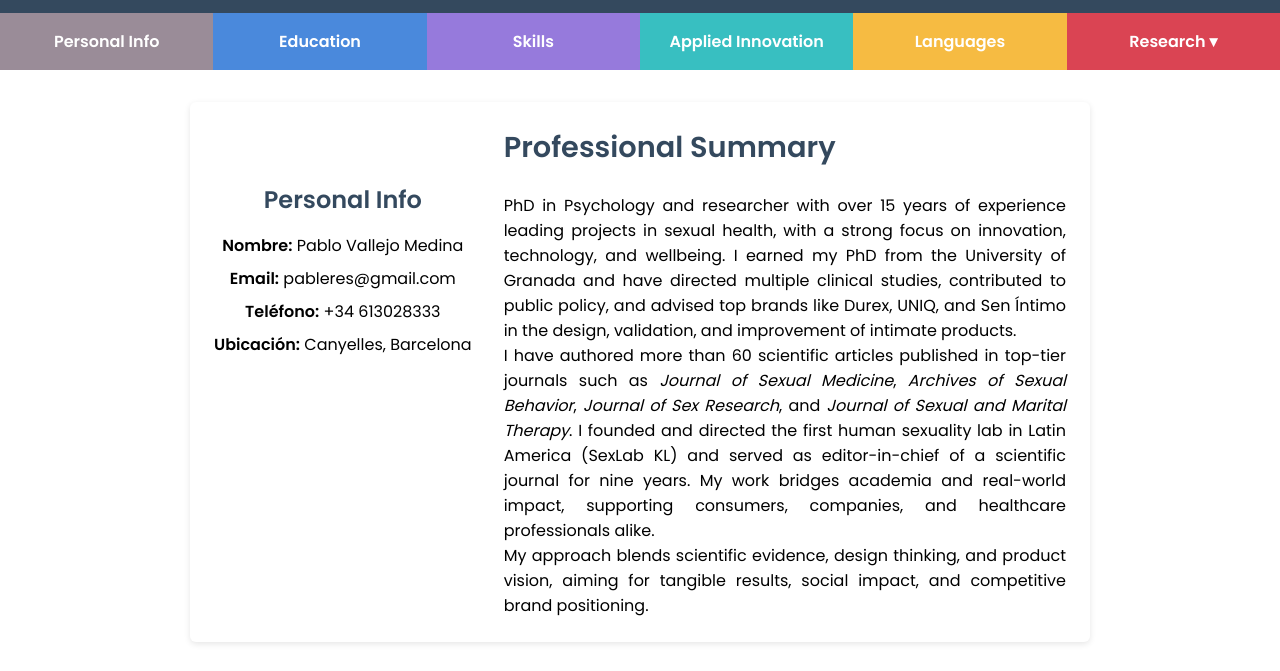
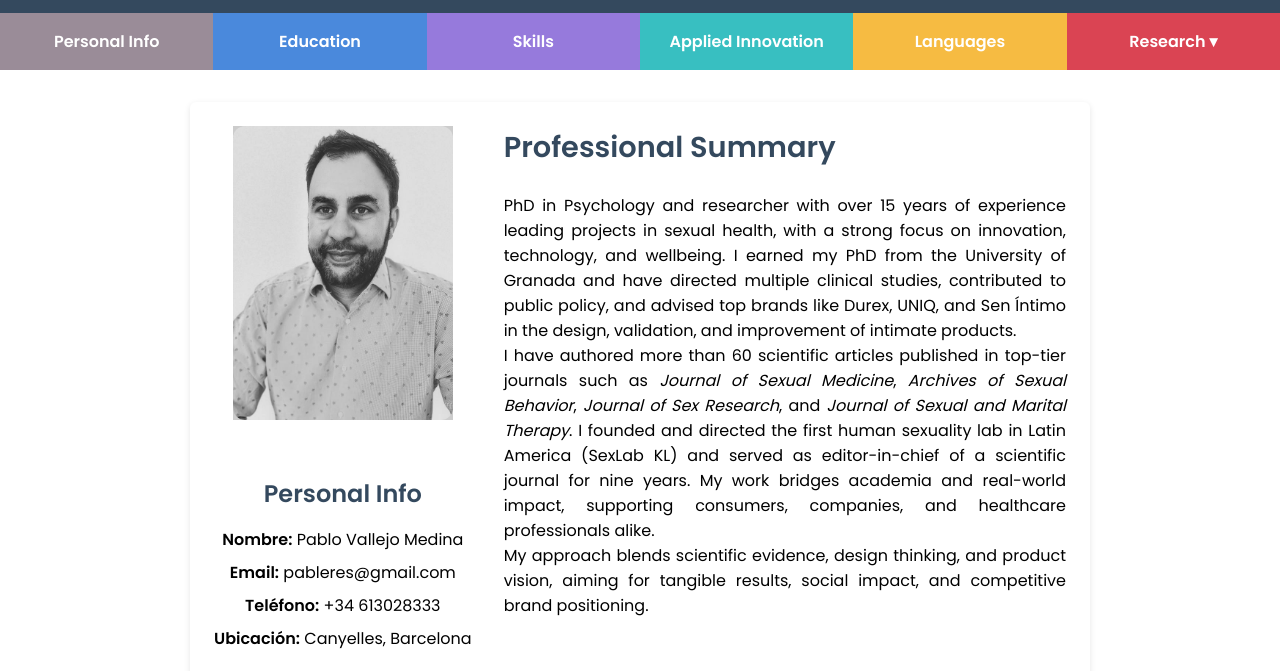
Before and after one commit to pableres/pablo-cv, a plain HTML site: page index-en.html in a window 1280 px wide. Shown: the part 63-734 px from the top of the page. Drawn offline with Linux system fonts and the light colour scheme; a script that the page names is missing.

Commit message:
Update style.css

```diff
--- a/style.css
+++ b/style.css
@@ -204,9 +204,11 @@ main { max-width:900px; margin:2rem auto; }
 
 .profile-photo-hover {
   width: 220px;
-  height: auto;
+  aspect-ratio: 3 / 4; /* Mantiene proporción vertical */
   margin: 0 auto 2rem;
   position: relative;
+  overflow: hidden;
+  background: #ccc; /* opcional, útil para ver si hay espacio */
 }
 
 .profile-photo-hover img {
```
